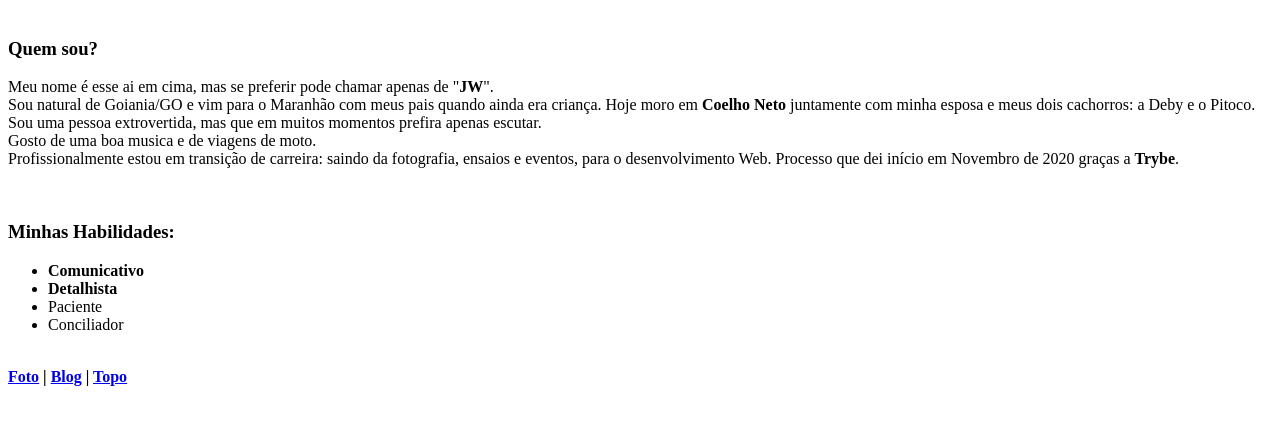
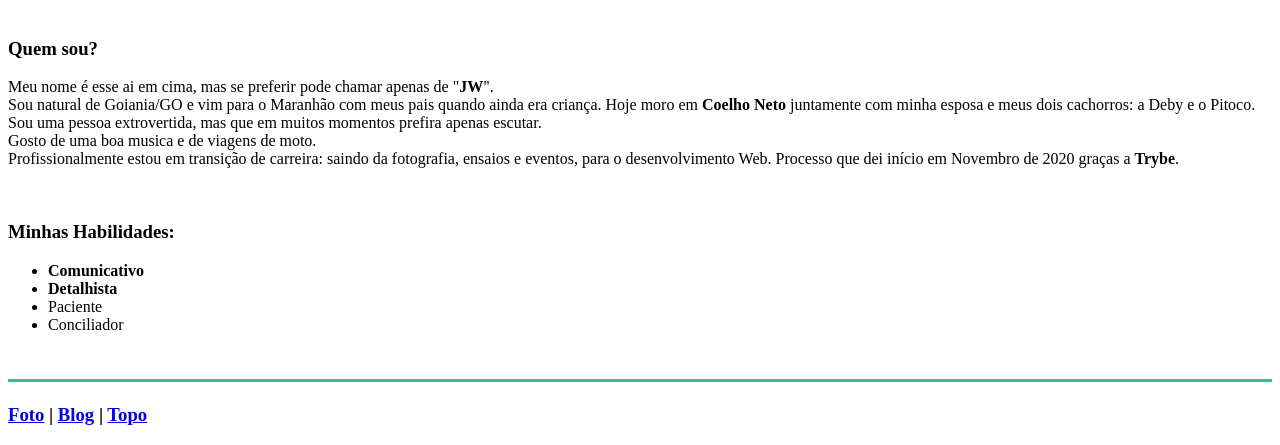
Before and after one commit to jwmorais/PortfolioWeb_JW, a plain HTML site: page index.html in a window 1280 px wide. Shown: the part 425-870 px from the top of the page. Before the commit the page ends 819 px from the top, so only its background shows below. Drawn offline with Linux system fonts and the light colour scheme.

Commit message:
inclusão de barra no rodapé e tamanho dos links de rodapé

```diff
--- a/index.html
+++ b/index.html
@@ -32,10 +32,11 @@
         <li>Conciliador</li>
     </ul>
     <br>
-    <strong>
+    <img src="imagem/barra.png" alt="barra verde" width="100%"><br>
+    <strong><h3>
         <a href="#foto">Foto</a> |
         <a href="https://blog.betrybe.com/" target="_blank"> Blog</a> |
         <a href="#topo">Topo</a>
-    </strong>
+    </h3></strong>
 </body>
 </html>
```
Also changed, not shown: imagem/barra.png (added).
